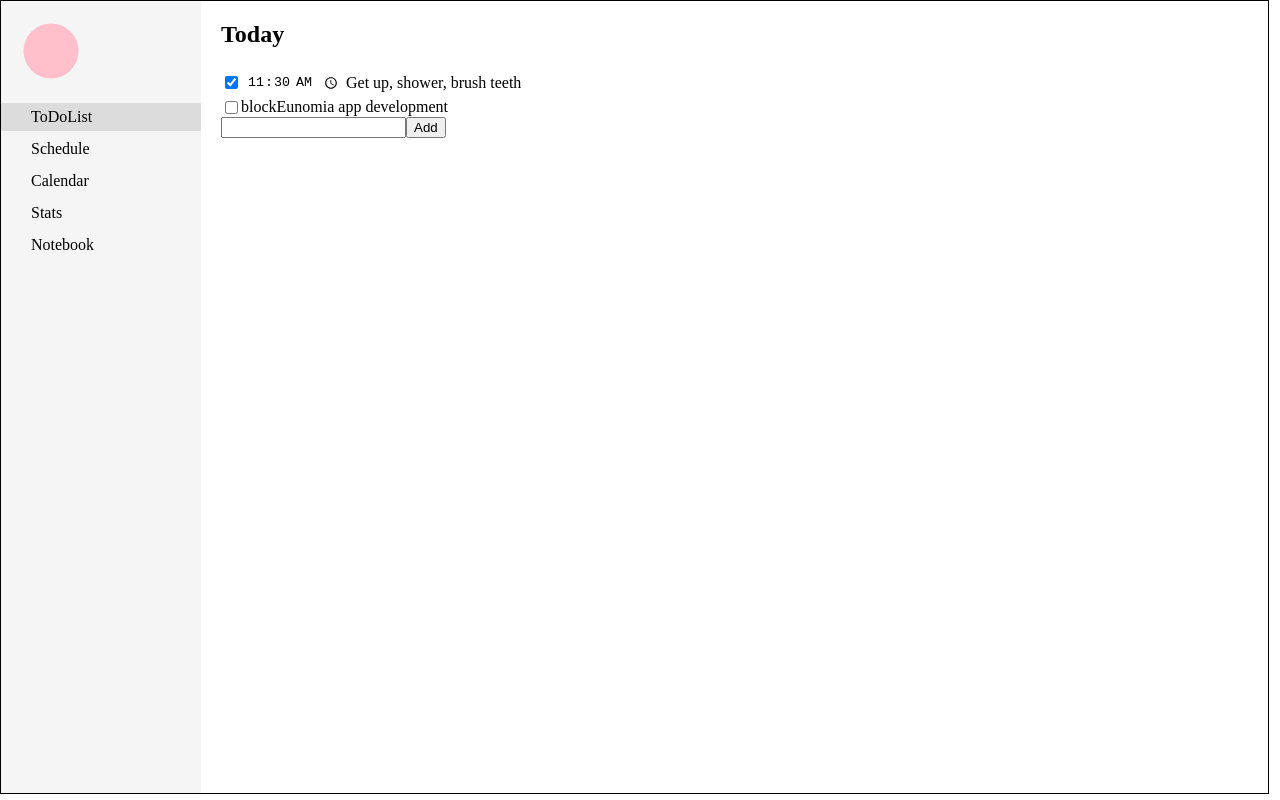
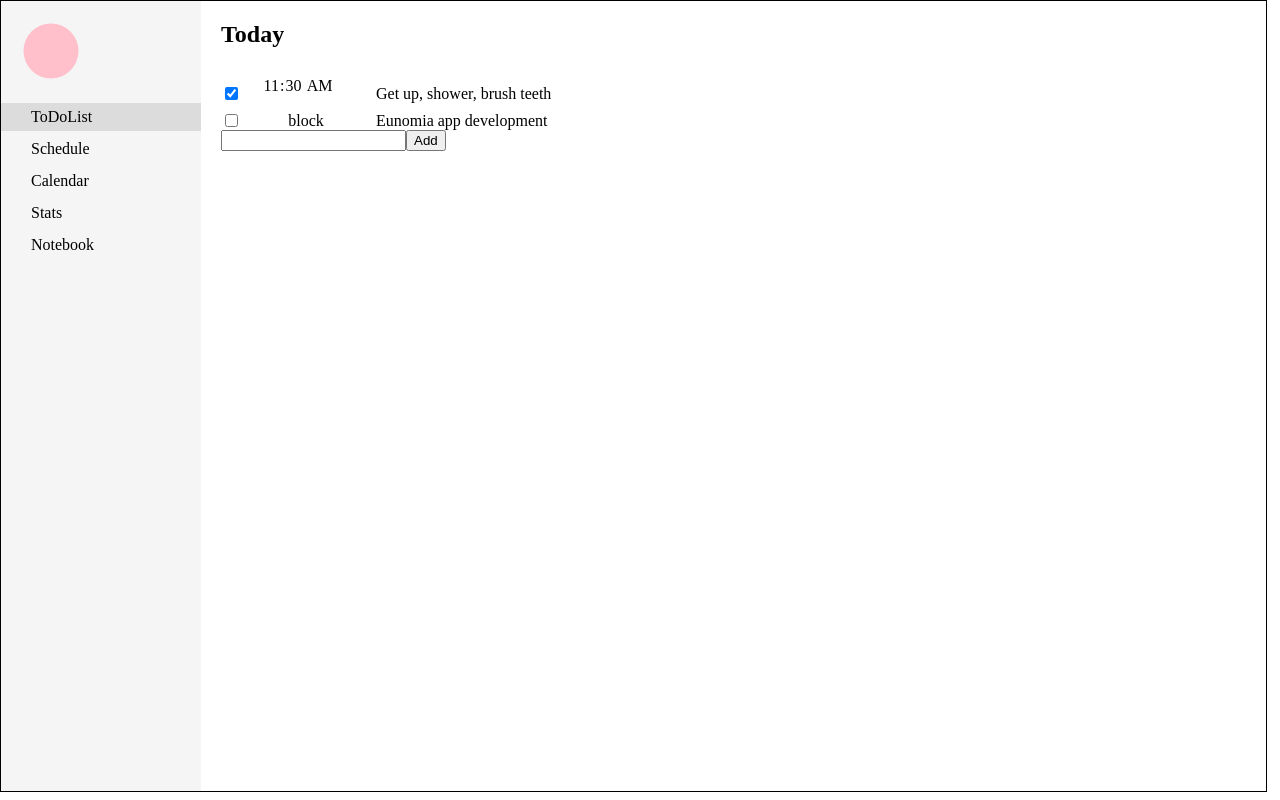
Before and after one commit to Ratioho/eunomia-web, a React (Create React App) app: page / in a window 1280 px wide. Built offline with nearby package versions, Linux system fonts and the light colour scheme.

Commit message:
feat: separate AgendaItem out

```diff
--- a/src/index.jsx
+++ b/src/index.jsx
@@ -16,6 +16,7 @@ const MainFrame = styled.div`
 // inner: arrangement
   display: flex;
   padding: 0;
+  box-sizing: border-box;
 
 // web only
   border: 1px solid black;
--- /dev/null
+++ b/src/pages/AgendaItem.jsx
@@ -0,0 +1,147 @@
+import React, { useState } from 'react'
+import styled from 'styled-components'
+
+// Row Wrapper
+const StyledAgendaItem = styled.div`
+// inner: arrangement
+  display: flex;
+  align-items: end;
+
+// specs: color, behavior
+  cursor: auto;
+  color: ${props => props.isStashed === true
+    ? 'gainsboro'
+    : 'black'};
+`
+
+// Checkbox Block
+const StyledCheckbox = styled.input`
+// outer: position, size, margin
+  margin-top: 10px;
+`
+
+
+// Time Block
+const StyledTimeBlock = styled.div`
+// outer: position, size, margin
+  width: 110px;
+  margin-top: 2px;
+  margin-left: 10px;
+
+// inner: arrangement
+  display: flex;
+  flex-direction: column;
+  align-items: center;
+`
+
+const StyledTimeInput = styled.input`
+  display: block;
+  margin: 5px 5px 5px 20px;
+  flex: 1;
+  border: none;
+  font-size: inherit;
+  font: inherit;
+  cursor: ${props => props.isReadOnly === true
+    ? 'pointer'
+    : 'auto'};
+  color: ${props => props.isReadOnly === true
+    ? 'red'
+    : 'black'};
+`
+
+const StyledCtrlPanel = styled.div`
+// outer: position, size, margin
+  width: 100%;
+
+// inner: arrangement
+  display: flex;
+  justify-content: stretch;
+
+// specs
+  background: red;
+`
+const StyledCtrlButton = styled.div`
+// outer: position, size, margin
+  margin: 2px;
+  width: auto;
+
+// specs: color, behavior
+  background: whitesmoke;
+  cursor: pointer;
+  &:hover{
+    background: gainsboro;
+  }
+`
+
+
+// Content Block
+const StyledContentBlock = styled.div`
+// outer: position, size, margin
+  margin-top: 9px;
+  margin-left: 15px;
+
+// specs:
+  font: inherit;
+`
+
+const AgendaItem = ({info, id, dispatch}) => {
+
+  const [ctrlVisible, setCtrlVisible] = useState(false)
+
+  return (
+    <StyledAgendaItem isStashed = {info.isStashed}>
+
+      {/* Statsh Padding */}
+      {info.isStashed ? <div>Stashed</div> : null}
+
+      {/* Checkbox */}
+      <StyledCheckbox type = 'checkbox'
+        checked = {info.isChecked}
+        onChange = {() => dispatch({type: 'check', value: id})}
+        disabled = {info.isStashed}
+      />
+
+      {/* Time & Ctrl */}
+      <StyledTimeBlock>
+        <div onClick = {() => setCtrlVisible(!ctrlVisible)}>
+          {
+            info.time.length > 1
+              ?
+            <>
+              <div>block</div>
+            </>
+              :
+            <>
+              <StyledTimeInput
+                type = 'time'
+                value = {info.time[0]}
+                onChange = {(event) => {
+                  dispatch({type: 'timeChange', value: id, extra: event.target.value})
+                }}
+                readOnly = {!ctrlVisible}
+                // disabled = {!info.isStashed}
+              />
+            </>
+          }
+        </div>
+        {
+          ctrlVisible
+            ?
+          <StyledCtrlPanel>
+            <StyledCtrlButton>Po</StyledCtrlButton>
+            <StyledCtrlButton>Ss</StyledCtrlButton>
+            <StyledCtrlButton>OK</StyledCtrlButton>
+          </StyledCtrlPanel>
+            :
+          null
+        }
+      </StyledTimeBlock>
+
+      {/* Content */}
+      <StyledContentBlock>{info.content}</StyledContentBlock>
+
+    </StyledAgendaItem>
+  )
+}
+
+export default AgendaItem
--- a/src/pages/PageMain.jsx
+++ b/src/pages/PageMain.jsx
@@ -1,111 +1,6 @@
 import React, { useState, useReducer } from 'react'
 import styled from 'styled-components'
-
-
-const StyledAgendaItem = styled.div`
-// inner: arrangement
-  display: flex;
-  align-items: center;
-
-// specs: color, behavior
-  cursor: auto;
-  color: ${props => props.isStashed === true
-    ? 'gainsboro'
-    : 'black'};
-`
-const StyledTimeBlock = styled.div`
-// outer: position, size, margin
-  // width: 70px;
-
-// inner: arrangement
-  display: flex;
-  flex-direction: column;
-  align-items: center;
-`
-const StyledTimeInput = styled.input.attrs(props => ({
-  type: 'time',
-}))`
-  display: block;
-  margin: 5px;
-  flex: 1;
-  border: none;
-`
-
-const StyledCtrlPanel = styled.div`
-// inner: arrangement
-  display: flex;
-  justify-content: center;
-`
-const StyledCtrlButton = styled.div`
-// outer: position, size, margin
-  margin: 2px;
-
-// specs: color, behavior
-  background: whitesmoke;
-  cursor: pointer;
-  &:hover{
-    background: gainsboro;
-  }
-`
-
-const AgendaItem = ({info, id, dispatch}) => {
-
-  const [ctrlVisible, setCtrlVisible] = useState(false)
-
-  return (
-    <StyledAgendaItem isStashed = {info.isStashed}>
-
-      {/* Statsh Padding */}
-      {info.isStashed ? <div>Stashed</div> : null}
-
-      {/* Checkbox */}
-      <input type = 'checkbox'
-        checked = {info.isChecked}
-        onChange = {() => dispatch({type: 'check', value: id})}
-      />
-
-      {/* Time & Ctrl */}
-      <StyledTimeBlock>
-        <div onClick = {() => setCtrlVisible(!ctrlVisible)}>
-          {
-            info.time.length > 1
-              ?
-            <>
-              <div>block</div>
-            </>
-              :
-            <>
-              <StyledTimeInput
-                value = {info.time[0]}
-                onChange = {(event) => {
-                  dispatch({type: 'timeChange', value: id, extra: event.target.value})
-                }}
-              />
-            </>
-          }
-        </div>
-        {
-          ctrlVisible
-            ?
-          <StyledCtrlPanel>
-            <StyledCtrlButton>Po</StyledCtrlButton>
-            <StyledCtrlButton>Ss</StyledCtrlButton>
-            <StyledCtrlButton>OK</StyledCtrlButton>
-          </StyledCtrlPanel>
-            :
-          null
-        }
-      </StyledTimeBlock>
-
-      {/* Content */}
-      <div>{info.content}</div>
-
-    </StyledAgendaItem>
-  )
-}
-
-
-
+import AgendaItem from './AgendaItem'
 
 
 
```
Also changed, not shown: 1 other file (tests, documents, lock files or other folders).
